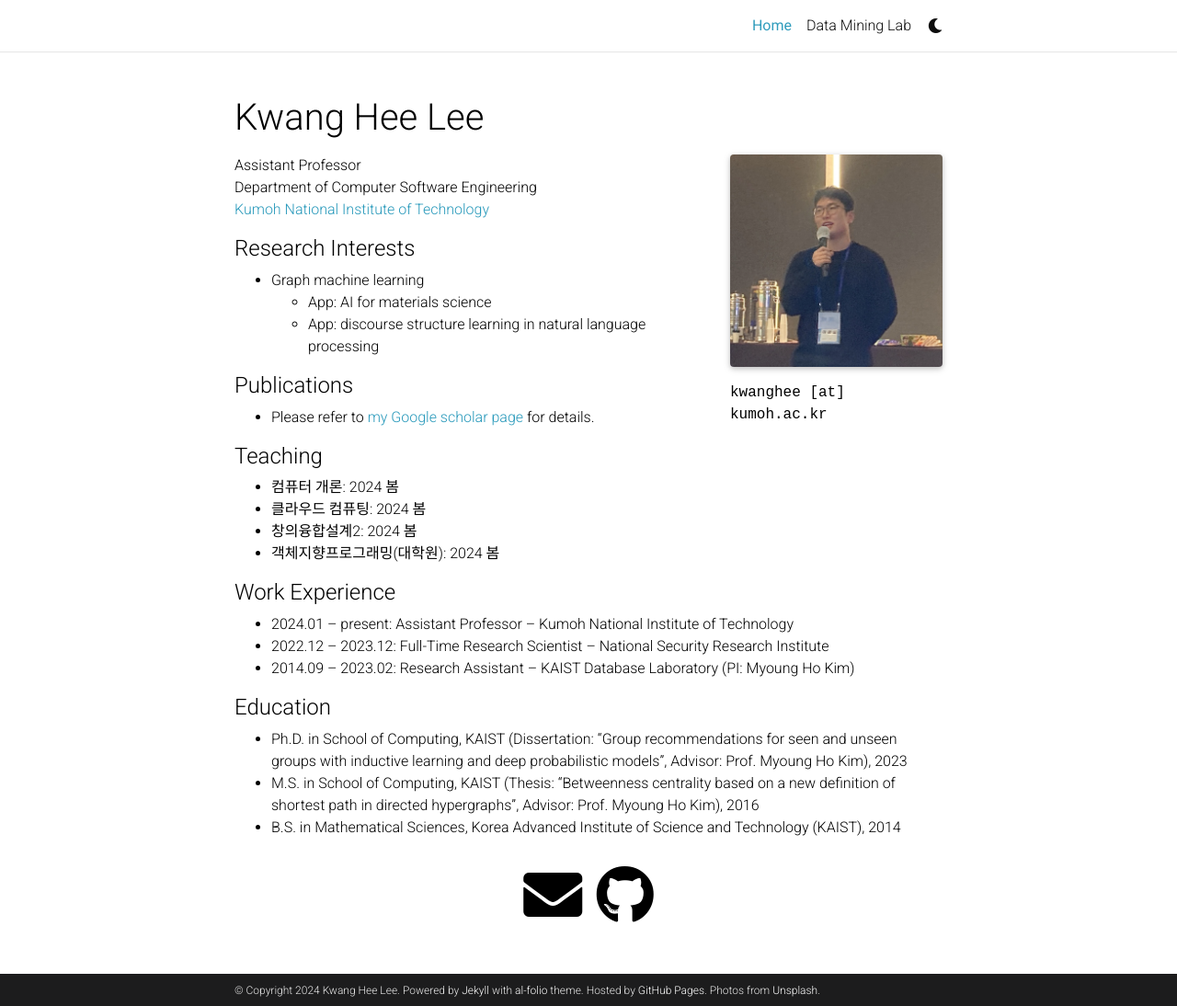
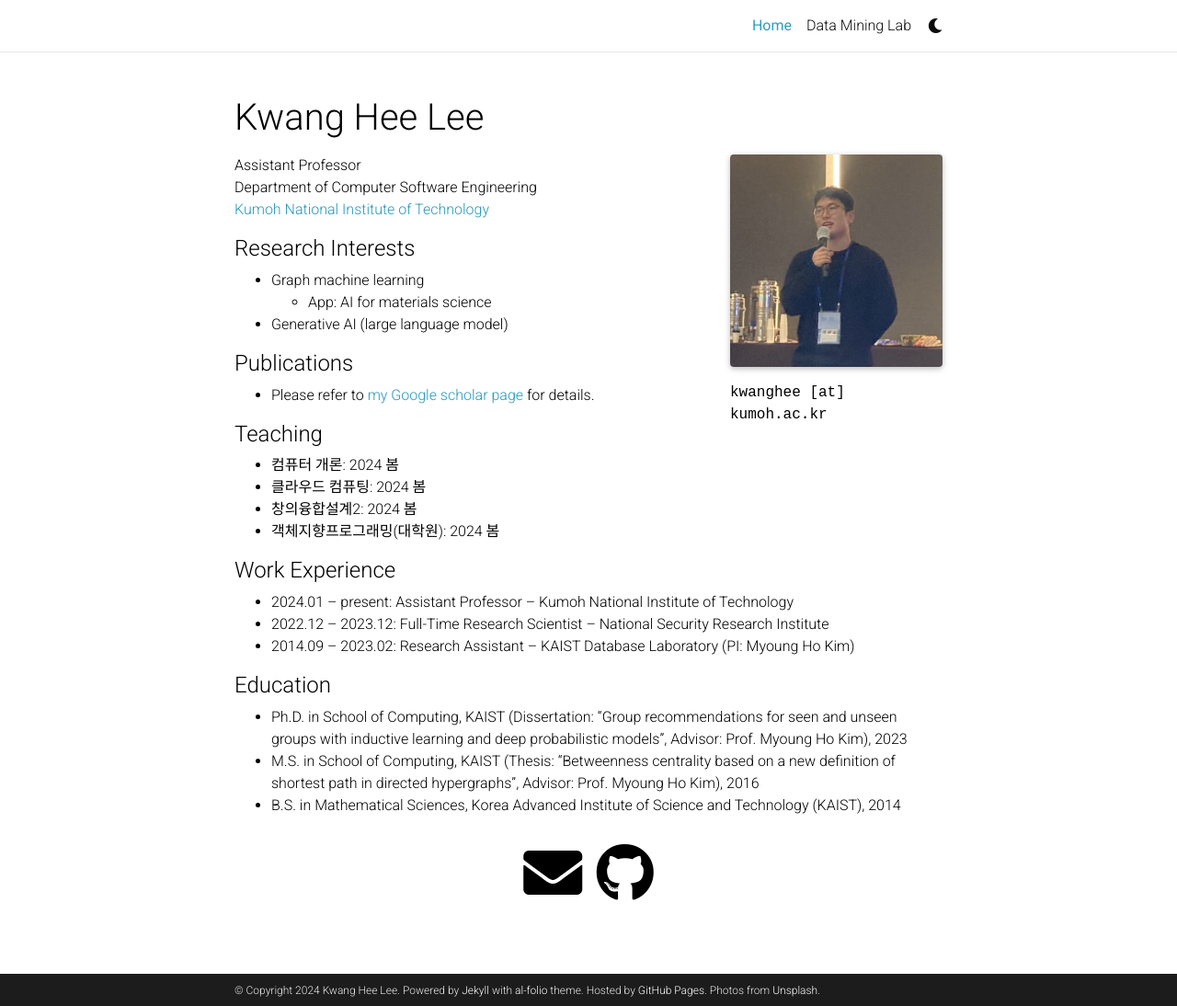
Before and after one commit to kwangheeya/kwangheeya.github.io, a Jekyll site: the page built from _pages/Home.md, in a window 1280 px wide and 1094 px high. Shown: the whole window at 92% size. Built offline with Jekyll 4.4.1, drawn with Linux system fonts in a browser that asks for light colours; full-size pictures stand in for the smaller copies a plugin makes; comment, search, counter and statistics services are not loaded; a style sheet for code colours, icons or effects is not loaded.

Commit message:
Update Home.md

```diff
--- a/_pages/Home.md
+++ b/_pages/Home.md
@@ -22,7 +22,7 @@ Department of Computer Software Engineering <br />
 
 - Graph machine learning
   - App: AI for materials science
-  - App: discourse structure learning in natural language processing
+- Generative AI (large language model)
 
 #### Publications
 
```
